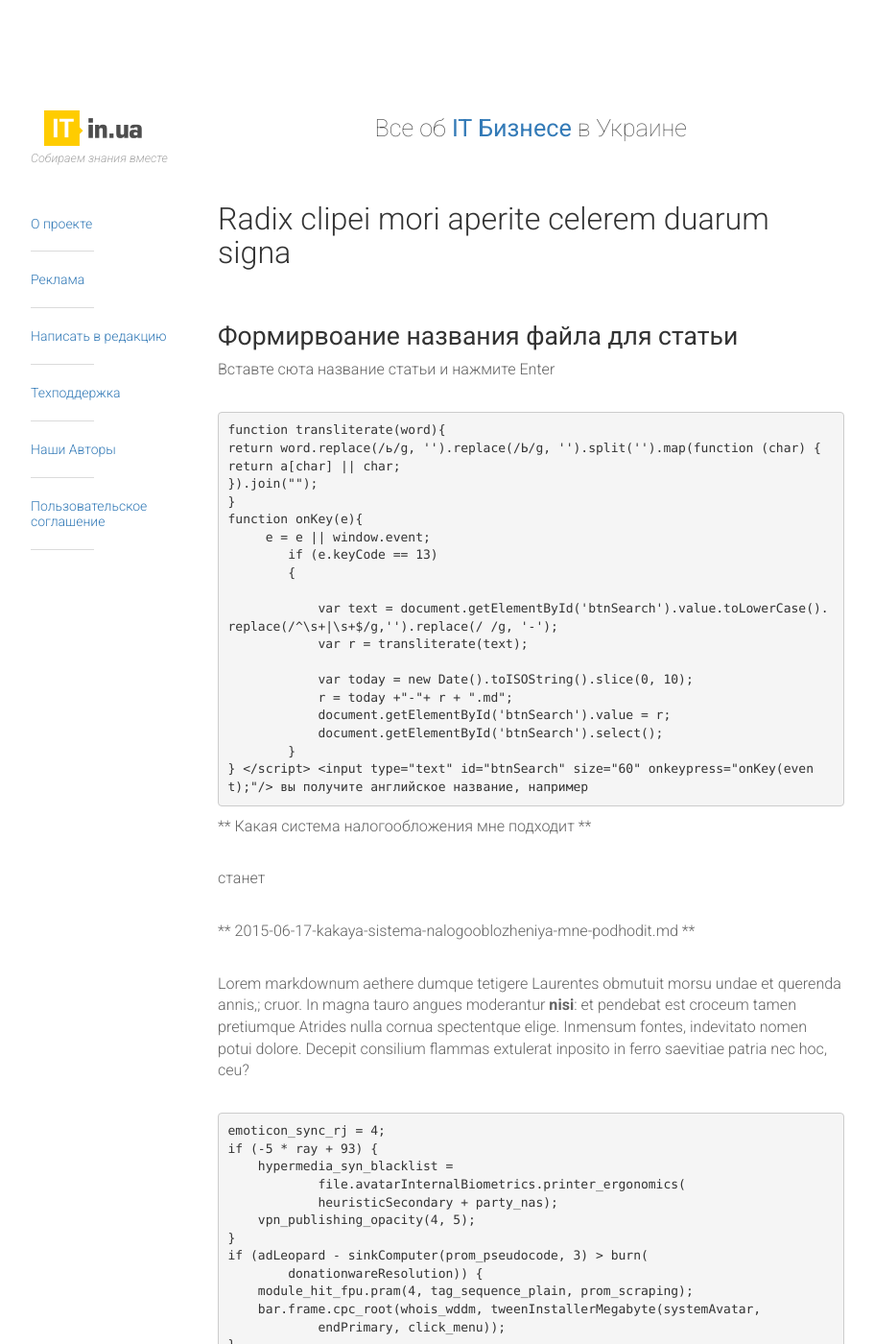
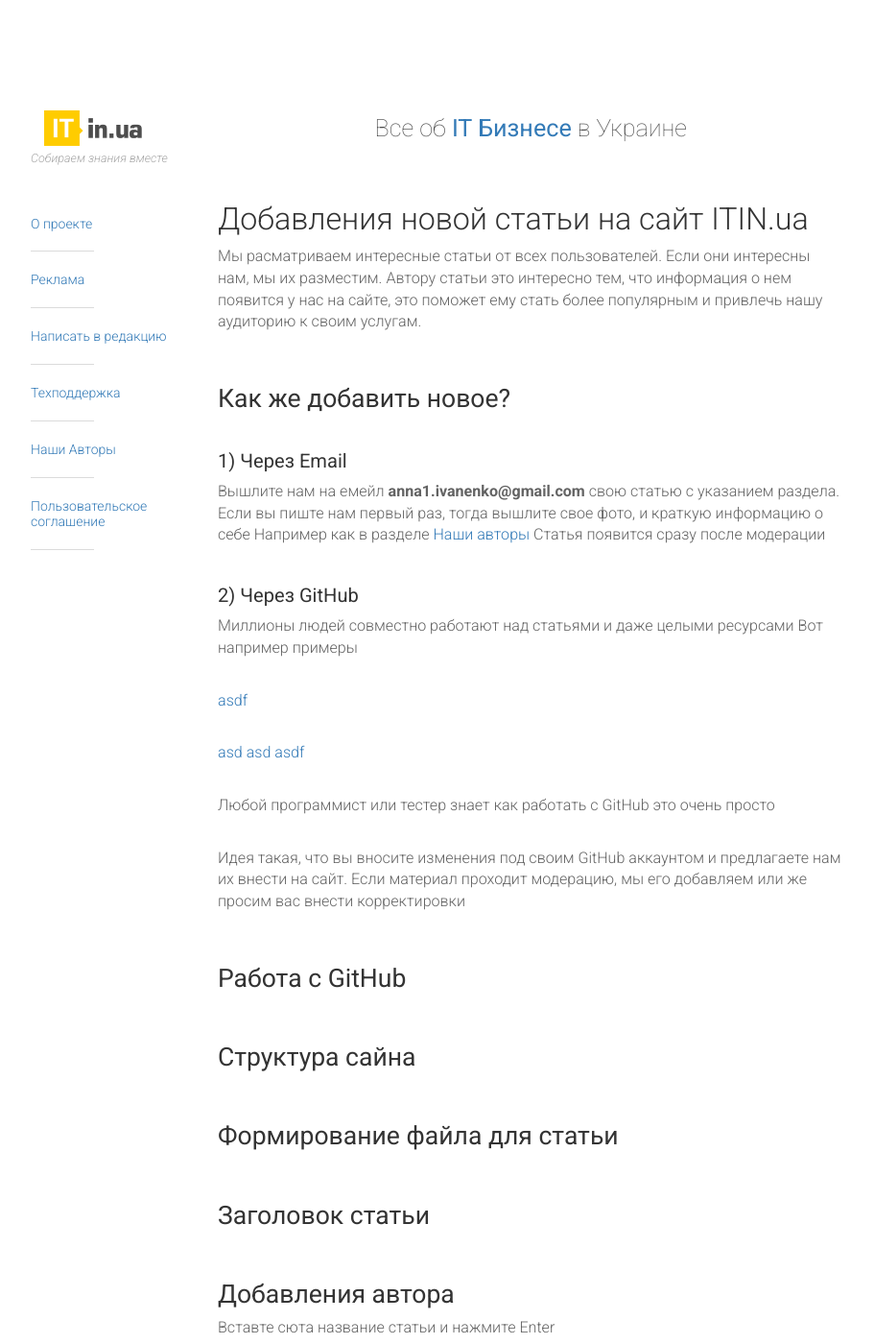
Before and after one commit to itinua/itinua.github.io, a Jekyll site: the page built from content/add-material.md, in a window 1280 px wide and 1400 px high. Shown: the whole window at 96% size, without its empty margins (38-949 px from the left). Built offline with Jekyll 4.4.1, drawn with Linux system fonts in a browser that asks for light colours; Markdown is read by kramdown in place of the engine named in the settings.

Commit message:
add info

```diff
--- a/content/add-material.md
+++ b/content/add-material.md
@@ -2,9 +2,42 @@
 layout: main
 title: Добавление нового материла на сайт ITIN.ua
 ---
-# Radix clipei mori aperite celerem duarum signa
+# Добавления новой статьи на сайт ITIN.ua
+Мы расматриваем интересные статьи от всех пользователей.
+Если они интересны нам, мы их разместим.
+Автору статьи это интересно тем, что информация о нем появится у нас на сайте, это поможет ему стать более популярным
+и привлечь нашу аудиторию к своим услугам.
 
-## Формирвоание названия файла для статьи
+## Как же добавить новое?
+### 1) Через Email
+Вышлите нам на емейл **anna1.ivanenko@gmail.com** свою статью с указанием раздела.
+Если вы пиште нам первый раз, тогда вышлите свое фото, и краткую информацию о себе
+Например как в разделе [Наши авторы](/content/list/users.html)
+Статья появится сразу после модерации
+
+### 2) Через GitHub
+Миллионы людей совместно работают над статьями и даже целыми ресурсами
+Вот например примеры
+
+[asdf](/content/list/users.html)
+
+[asd asd asdf](/content/list/users.html)
+
+Любой программист или тестер знает как работать с GitHub это очень просто
+
+Идея такая, что вы вносите изменения под своим GitHub аккаунтом и предлагаете нам их внести на сайт.
+Если материал проходит модерацию, мы его добавляем или же просим вас внести корректировки
+
+## Работа с GitHub
+
+## Структура сайна
+
+## Формирование файла для статьи
+
+## Заголовок статьи
+
+## Добавления автора
+
 Вставте сюта название статьи и нажмите Enter
 <script >
     var a = {"Ё":"YO","Й":"I","Ц":"TS","У":"U","К":"K","Е":"E","Н":"N","Г":"G","Ш":"SH","Щ":"SCH","З":"Z","Х":"H","Ъ":"'","ё":"yo","й":"i","ц":"ts","у":"u","к":"k","е":"e","н":"n","г":"g","ш":"sh","щ":"sch","з":"z","х":"h","ъ":"'","Ф":"F","Ы":"I","В":"V","А":"a","П":"P","Р":"R","О":"O","Л":"L","Д":"D","Ж":"ZH","Э":"E","ф":"f","ы":"i","в":"v","а":"a","п":"p","р":"r","о":"o","л":"l","д":"d","ж":"zh","э":"e","Я":"Ya","Ч":"CH","С":"S","М":"M","И":"I","Т":"T","Ь":"","Б":"B","Ю":"YU","я":"ya","ч":"ch","с":"s","м":"m","и":"i","т":"t","ь":"","б":"b","ю":"yu"};
```
